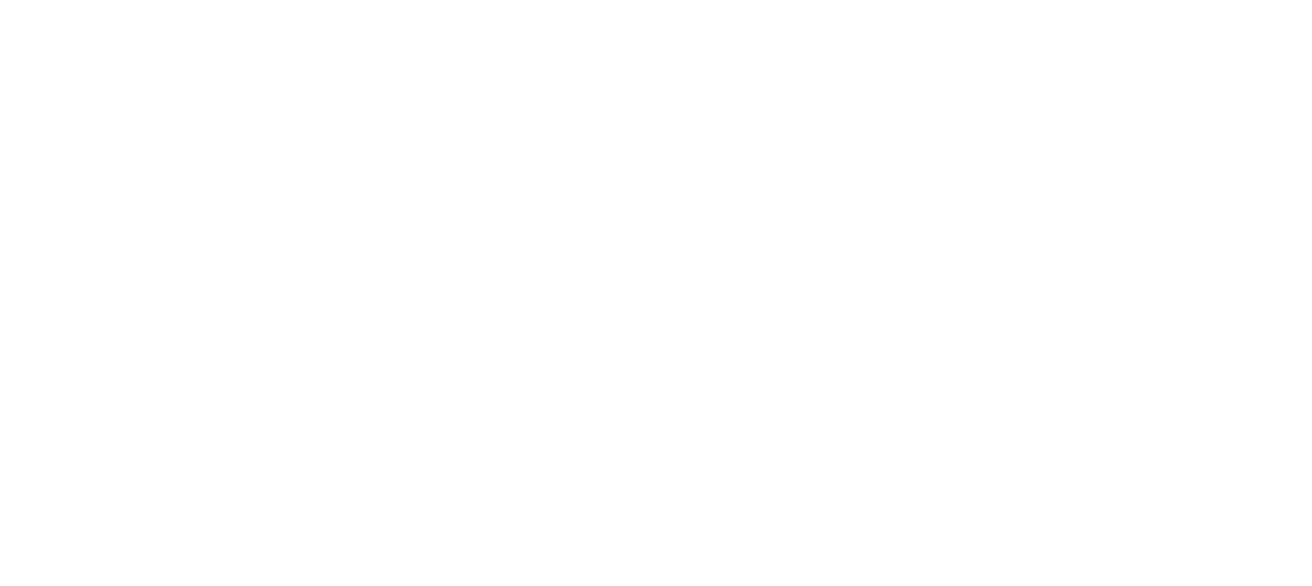
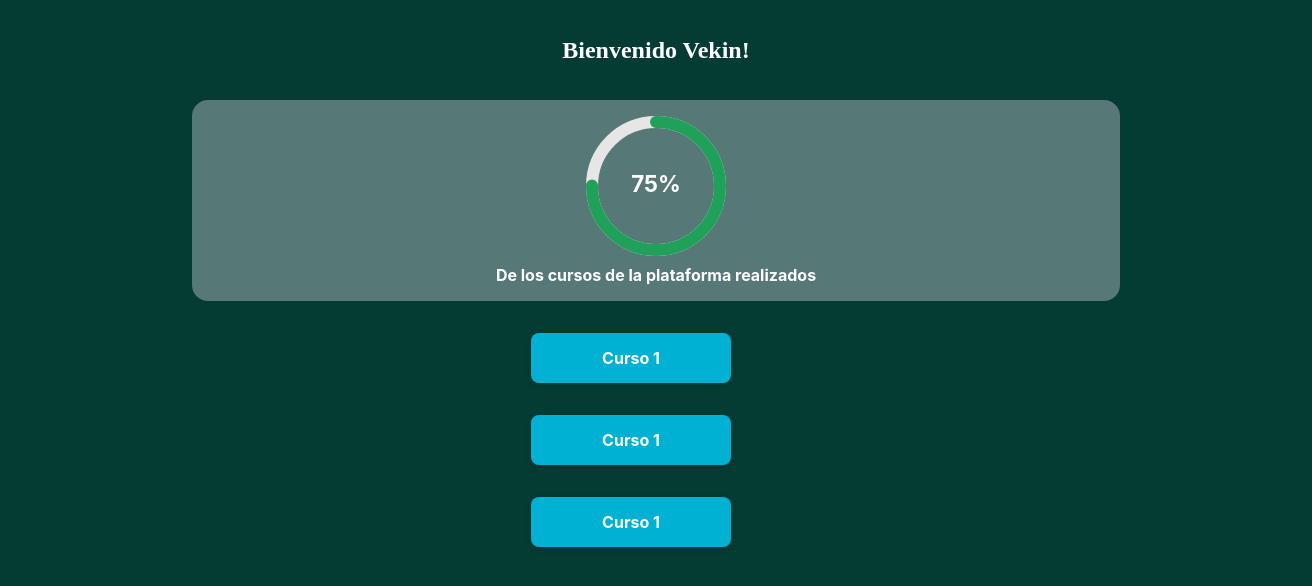
Before and after one commit to KevNunez5/Chiukhan_front, a React (Vite) app: page /start in a window 1280 px wide. Before the commit this address had no page. Shown: the top 586 px of the page, 1312 px wide, since content can reach past the window. Built offline with nearby package versions, Linux system fonts and the light colour scheme; the HTML template or start-up script is replaced by a standard one.

Commit message:
Started page Start

```diff
--- a/src/components/ProgressBar.css
+++ b/src/components/ProgressBar.css
@@ -8,6 +8,11 @@
     display: grid;
     place-items: center;
     gap: 10px;
+}
+
+.percent{
+    font-size: 1.4rem;
+    font-weight: bold;
 }
 
 .progress-label {
--- /dev/null
+++ b/src/pages/Start/Start.css
@@ -0,0 +1,62 @@
+.start-container {
+    display: flex;
+    flex-direction: column;
+    align-items: center;
+    justify-content: flex-start;
+    width: 100vw;
+    height: 100vh;
+    background-color: #043c34; /* tu color de fondo */
+    color: white;
+    font-family: 'Inter', sans-serif;
+    padding: 1rem;
+}
+
+.welcome-text {
+    font-family: 'Inknut Antiqua', serif;
+    margin: 1rem 0;
+    text-align: center;
+}
+
+.progress-section {
+    margin: 1rem 0;
+    text-align: center;
+}
+
+.courses-section {
+    display: flex;
+    flex-direction: column;
+    gap: 1rem;
+    width: 100%;
+    max-width: 250px;
+    margin: 1rem 0;
+}
+
+.course-btn {
+    background-color: #00bfff;
+    border: none;
+    border-radius: 10px;
+    padding: 1rem;
+    font-size: 1rem;
+    font-weight: bold;
+    color: white;
+    cursor: pointer;
+}
+
+.course-btn:hover {
+    background-color: #009acd;
+}
+
+.chat-section {
+    margin-top: auto; /* se va hasta abajo */
+    width: 100%;
+    padding: 0.5rem;
+    background: #fff;
+    color: #000;
+    border-top: 1px solid #ccc;
+    border-radius: 5px 5px 0 0;
+}
+
+.chat-placeholder {
+    font-size: 0.9rem;
+    color: #333;
+}
--- /dev/null
+++ b/src/pages/Start/Start.tsx
@@ -0,0 +1,29 @@
+
+import "./Start.css"
+import BlueButton from "../../components/BlueButton.tsx";
+import ProgressBar from "../../components/ProgressBar.tsx";
+// Importa tus componentes reales cuando los tengas listos
+// import ProgressBar from "../../components/ProgressBar/ProgressBar"
+// import Chat from "../../components/Chat/Chat"
+
+export default function Start() {
+    return (
+        <div className="start-container">
+            {/* Saludo */}
+            <h2 className="welcome-text">Bienvenido {"Vekin"}!</h2>
+
+            {/* Progreso general */}
+            <div className="progress-section">
+                <ProgressBar value={75} version={1} />
+            </div>
+
+            {/* Botones de cursos */}
+            <div className="courses-section">
+                <BlueButton nombre="Curso 1" url="https://udemy.com/curso1" />
+                <BlueButton nombre="Curso 1" url="https://udemy.com/curso1" />
+                <BlueButton nombre="Curso 1" url="https://udemy.com/curso1" />
+            </div>
+
+        </div>
+    )
+}
--- a/src/routes/AppRoutes.tsx
+++ b/src/routes/AppRoutes.tsx
@@ -1,11 +1,13 @@
 import { Routes, Route } from "react-router-dom";
 import Welcome from "../pages/Welcome/Welcome";
+import Start from "../pages/Start/Start.tsx";
 
 export default function AppRoutes() {
     return (
         <Routes>
             {/* Página inicial */}
             <Route path="/" element={<Welcome />} />
+            <Route path="/start" element={<Start/>} />
         </Routes>
     );
 }
```
